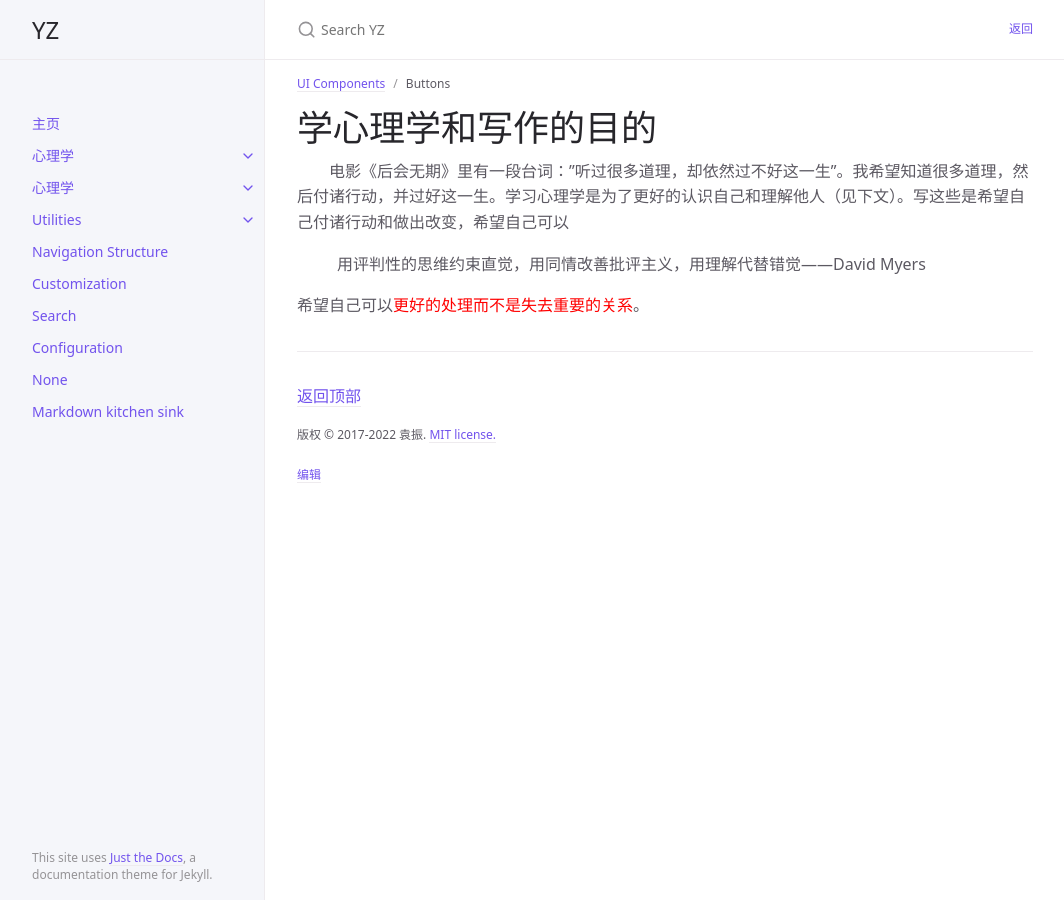
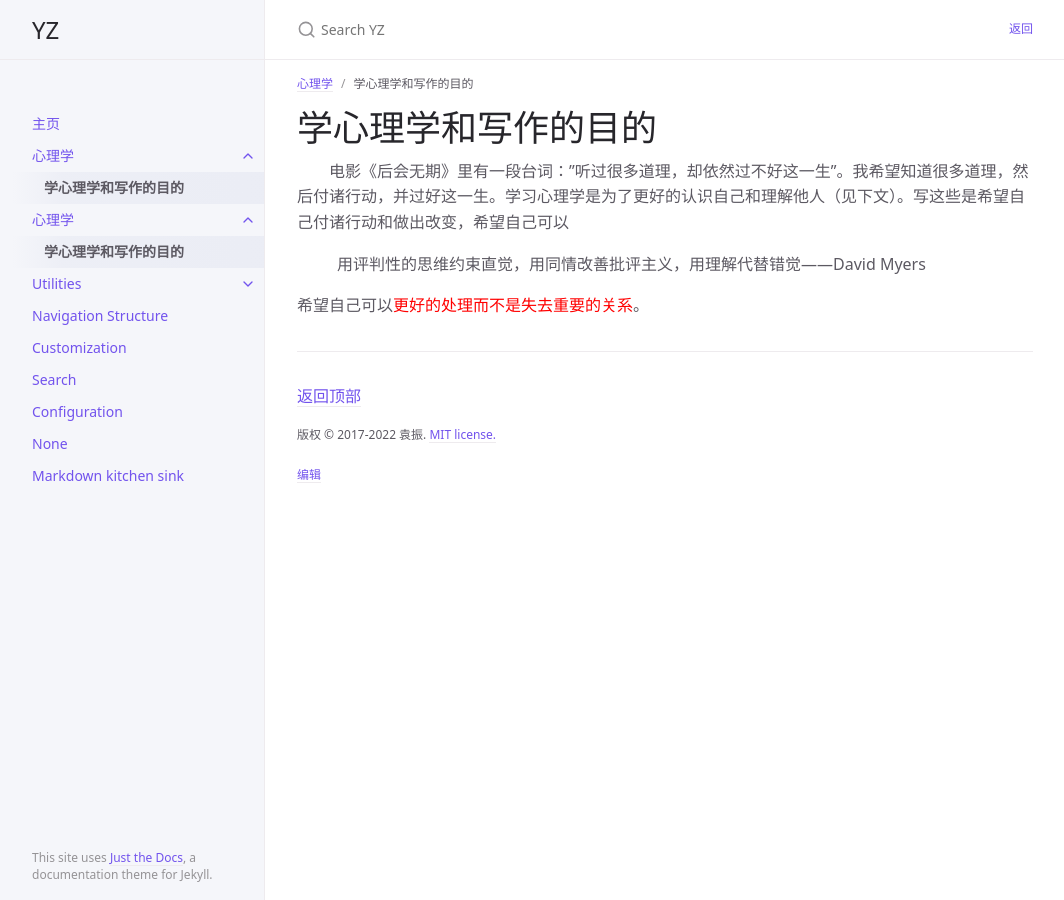
Before and after one commit to yz14/yyh, a Jekyll site: the page built from docs/psy/2.md, in a window 1280 px wide. Shown: the whole page, without its empty margins (107-1171 px from the left). Built offline with Jekyll 4.4.1, drawn with Linux system fonts in a browser that asks for light colours.

Commit message:
Update 2.md

```diff
--- a/docs/psy/2.md
+++ b/docs/psy/2.md
@@ -1,7 +1,7 @@
 ---
 layout: default
-title: Buttons
-parent: UI Components
+title: 学心理学和写作的目的
+parent: 心理学
 nav_order: 1
 ---
 
```
